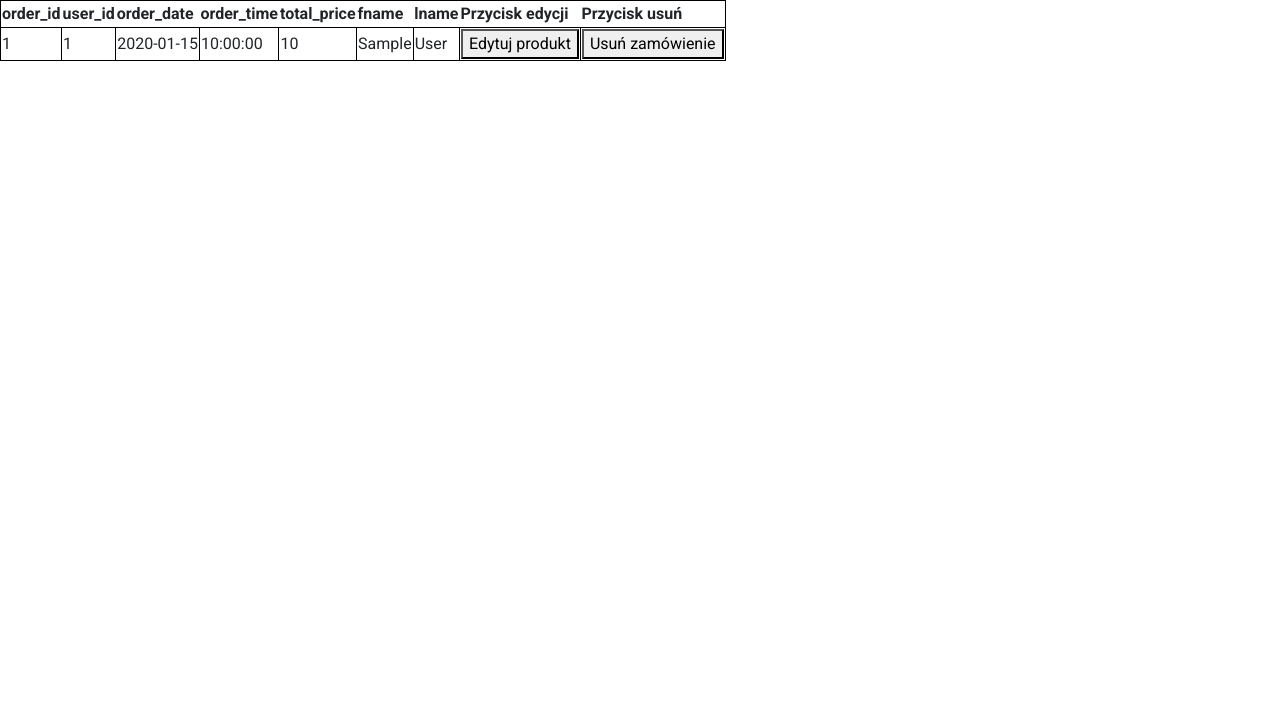
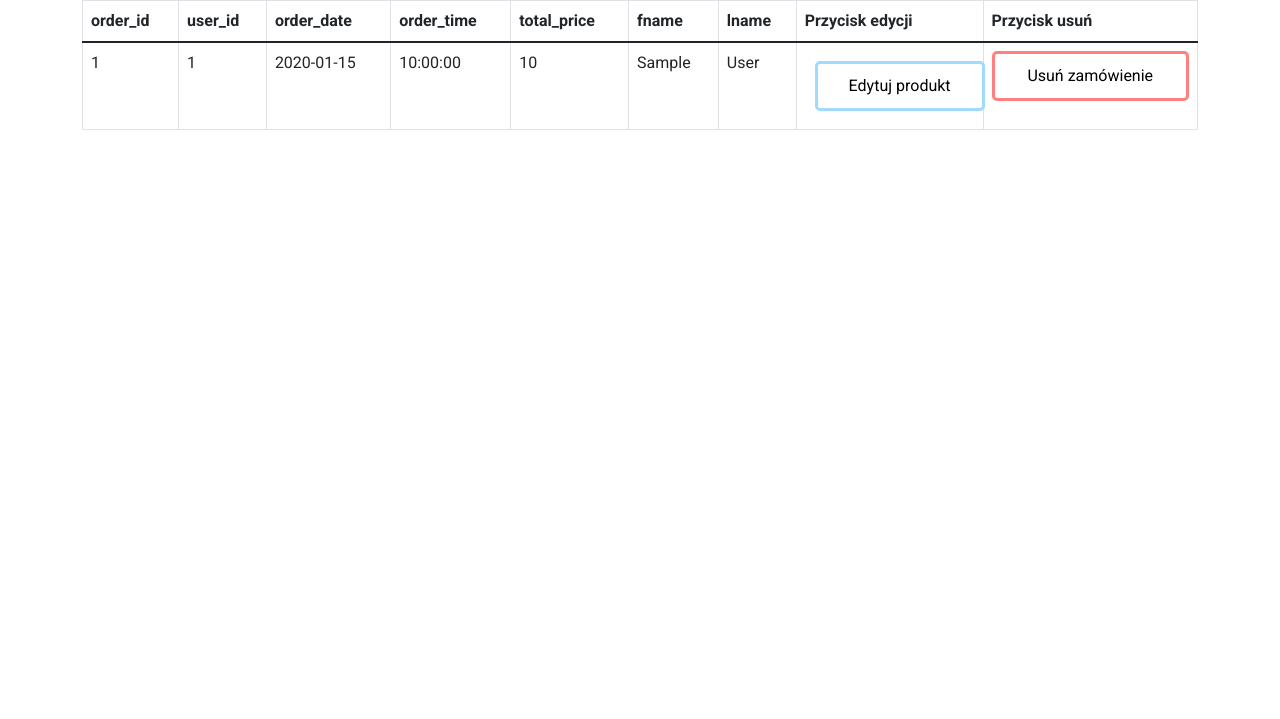
Before and after one commit to AdrianSiwek333/Drug-shop, a PHP site: page /orders_admin.php in a window 1280 px wide. Shown: the part 86-805 px from the top of the page. Run offline with PHP 8.4, Linux system fonts and the light colour scheme; a user stored in the database is signed in; data comes from the database, SQL or seed files in the repository; tables that the repository leaves empty hold one stand-in row (values such as "Sample post").

Commit message:
Update orders_admin.php

```diff
--- a/orders_admin.php
+++ b/orders_admin.php
@@ -8,6 +8,7 @@ $id_max = $db_con->query("SELECT MAX(user_id) from users");
 $id_max = $id_max->fetch();
 $id_max_value = $id_max[0];
 ?>
+ <div class="container">
 <main>
     <script>
         function numOnly(event) {
@@ -19,11 +20,9 @@ $id_max_value = $id_max[0];
         label::before {
             visibility: hidden;
         }
-        table,thead,td{
-            border: solid 1px black;
-        }
+
     </style>
-    <table>
+  <table class="table table-bordered">
         <thead>
             <th>order_id</th>
             <th>user_id</th>
@@ -54,9 +53,9 @@ $id_max_value = $id_max[0];
                     <input type='hidden' name='total_price' value='" . $row['total_price'] . "'>
                     <input type='hidden' name='fname' value='" . $row['fname'] . "'>
                     <input type='hidden' name='lname' value='" . $row['lname'] . "'>
-                    <button name='edit' type='Submit'>Edytuj produkt</button>
+                    <button name='edit' type='Submit' class='buttonAdd' >Edytuj produkt</button>
 </form></td>";
-            echo "<td><form method='post' action='" . $_SERVER['PHP_SELF'] . "'><input type='hidden' name='order_id' value='" . $row['order_id'] . "'><button name='del' type='Submit'>Usuń zamówienie</button></form></td>";
+            echo "<td><form method='post' action='" . $_SERVER['PHP_SELF'] . "'><input type='hidden' name='order_id' value='" . $row['order_id'] . "'><button name='del' class='buttonClear' type='Submit'>Usuń zamówienie</button></form></td>";
             echo "</tr>";
         }
         ?>
@@ -71,6 +70,7 @@ $id_max_value = $id_max[0];
     echo '<meta http-equiv="Refresh" content="0;' . $page . '">';
     }
     if (isset($_POST['edit'])) {
+        echo "<div class='howToContact'>";
         echo "<form method='post' action='orders_edit_admin.php'>";
         echo "<input name='order_id_c' type='hidden' value='" . $_POST['order_id'] . "'>";
         echo "<label for='user_id'>Id użytkownika</label>";
@@ -89,7 +89,7 @@ $id_max_value = $id_max[0];
         echo "</form>";
     }
     ?>
-</main>
+</main></div>
 <?php
 include('footer.php');
 ?>
```
